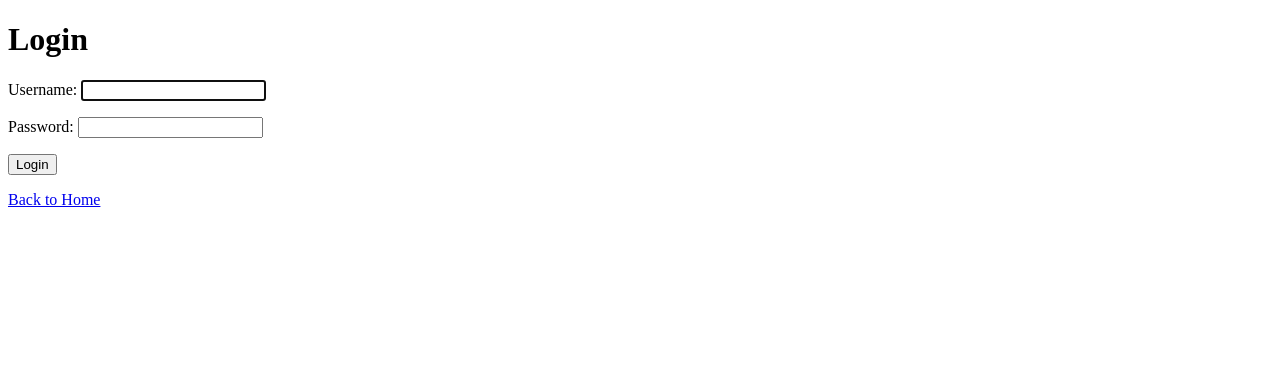
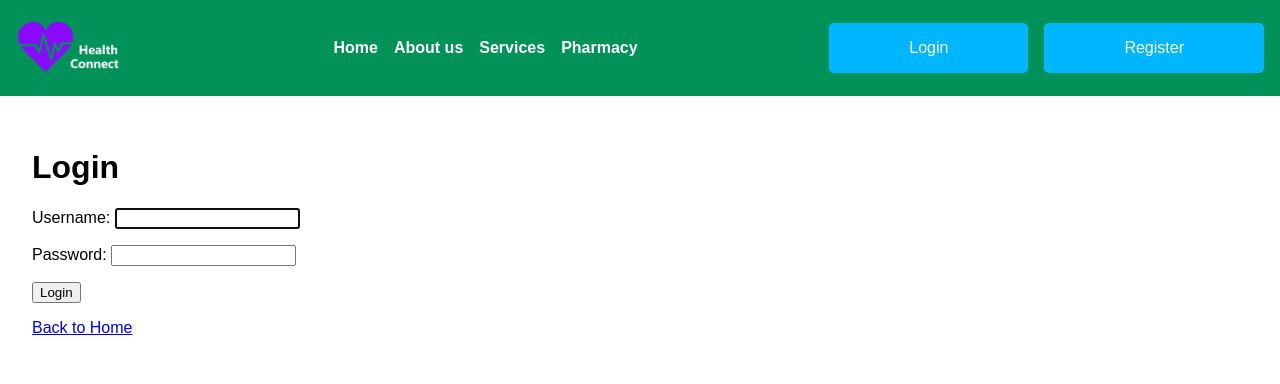
Before and after one commit to codylarge/cs350-summer2024-project-wildfire_warriors, a Django app: page /accounts/login/ in a window 1280 px wide. Shown: the top 384 px of the page. Run offline with Django 5.2, Linux system fonts and the light colour scheme.

Commit message:
Nav bar styles
Static file changes only

```diff
--- a/healthconnect/apps/accounts/templates/accounts/login.html
+++ b/healthconnect/apps/accounts/templates/accounts/login.html
@@ -1,9 +1,9 @@
-<!DOCTYPE html>
-<html>
-<head>
-    <title>Login</title>
-</head>
-<body>
+{% extends 'layout.html' %}
+{% block title %}
+    Login
+{% endblock %}
+
+{% block content %}
     <h1>Login</h1>
     <form method="post">
         {% csrf_token %}
@@ -11,5 +11,4 @@
         <button type="submit">Login</button>
     </form>
     <p><a href="{% url 'home' %}">Back to Home</a></p>
-</body>
-</html>
+{% endblock %}
--- a/healthconnect/static/css/styles.css
+++ b/healthconnect/static/css/styles.css
@@ -1,43 +1,89 @@
 /* styles.css */
 
-/* Basic styling for the body */
+/* General body styling */
 body {
-    font-family: Arial, sans-serif; /* Sets a clean, sans-serif font for the entire page */
-    margin: 0; /* Removes default margin around the body */
-    padding: 0; /* Removes default padding around the body */
+    font-family: Arial, sans-serif;
+    margin: 0;
+    padding: 0;
 }
 
-/* Styling for the header section */
-header {
-    background-color: #333; /* Dark background color for the header */
-    color: #fff; /* White text color for the header */
-    padding: 10px 0; /* Adds padding above and below the header content */
-    position: fixed; /* Keeps the header fixed at the top of the page */
-    width: 100%; /* Makes the header span the full width of the viewport */
-    top: 0; /* Positions the header at the top of the viewport */
-    left: 0; /* Aligns the header to the left edge */
-    z-index: 1000; /* Ensures the header stays above other elements */
+/* Navbar styling */
+.navbar {
+    background-color: #009259;
+    padding: 1em;
+    display: flex;
+    align-items: center;
+    justify-content: space-between;
 }
 
-/* Styling for the navigation bar */
-.navbar {
-    display: flex; /* Uses flexbox to layout items inside the navbar */
-    justify-content: space-between; /* Distributes space evenly between items */
-    align-items: center; /* Vertically aligns items in the center */
-    padding: 0 20px; /* Adds horizontal padding inside the navbar */
+/* Logo styling */
+.navbar .logo {
+    margin-right: 1em;
 }
 
-/* Styling for navigation links */
-.nav-link {
-    color: #fff; /* Sets the text color to white */
-    text-decoration: none; /* Removes the default underline from links */
-    padding: 10px 15px; /* Adds padding around the link text */
+/* Links container */
+.navbar .nav-links {
+    display: flex;
+    gap: 1em;
 }
 
-/* Styling for navigation links on hover */
-.nav-link:hover {
-    background-color: #555; /* Changes the background color on hover */
-    border-radius: 5px; /* Rounds the corners of the background */
+/* General nav link styling */
+.navbar .nav-link {
+    color: white;
+    text-decoration: none;
+    font-weight: bold;
 }
 
-/* Optional: Add styles for the slider if you have one */
+.navbar .nav-link:hover {
+    text-decoration: none; /* Remove underline on hover */
+}
+
+/* Login button styling */
+.navbar .login-link {
+    background-color: #00b6ff;
+    padding: 1em 5em;
+    border-radius: 5px;
+    color: white;
+    text-decoration: none;
+}
+
+.navbar .login-link:hover {
+    background-color: blue;
+    text-decoration: none; /* Remove underline on hover */
+}
+
+/* Login button styling */
+.navbar .register-link {
+    background-color: #00b6ff;
+    padding: 1em 5em;
+    border-radius: 5px;
+    color: white;
+    text-decoration: none;
+}
+
+.navbar .register-link:hover {
+    background-color: blue;
+    text-decoration: none; /* Remove underline on hover */
+}
+
+
+/* Main content styling */
+main {
+    padding: 2em;
+}
+
+@media (max-width: 1024px) {
+    .navbar .nav-links {
+        display: flex;
+        flex-direction: column;
+        gap: 1em;
+    }
+
+    .navbar .login-link {
+        padding: 1em 2em;
+    }
+
+    .navbar .register-link {
+        padding: 1em 2em;
+    }
+}
--- a/healthconnect/templates/layout.html
+++ b/healthconnect/templates/layout.html
@@ -1,17 +1,27 @@
-<!DOCTYPE = html>
+<!DOCTYPE html>
 {% load static %}
 <html lang="en">
 <head>
     <meta charset="UTF-8">
     <meta name="viewport" content="width=device-width, initial-scale=1.0">
     <title>{% block title %}Title{% endblock %}</title>
-    <link rel="stylesheet" href="{% static 'accounts/css/styles.css' %}">
+    <link rel="stylesheet" href="{% static 'css/styles.css' %}">
 </head>
 <body>
     <nav class="navbar">
-        <a href="{% url 'home' %}" class="nav-link">Home</a>
-        <a href="{% url 'about' %}" class="nav-link">About</a>
-        <a href="{% url 'login' %}" class="nav-link">Login</a>
+        <div class="logo">
+            <img src="{% static 'images/templogo.webp' %}" alt="Logo" height="60">
+        </div>
+        <div class="nav-links">
+            <a href="{% url 'home' %}" class="nav-link">Home</a>
+            <a href="{% url 'about' %}" class="nav-link">About us</a>
+            <a href="{% url 'about' %}" class="nav-link">Services</a>
+            <a href="{% url 'about' %}" class="nav-link">Pharmacy</a>
+        </div>
+        <div class="nav-links">
+            <a href="{% url 'login' %}" class="login-link">Login</a>
+            <a href="{% url 'register' %}" class="register-link">Register</a>
+        </div>
     </nav>
     <main>
         {% block content %}
@@ -19,3 +29,4 @@
         {% endblock %}
     </main>
 </body>
+</html>
```
Also changed, not shown: healthconnect/apps/accounts/forms.py (+20 -2 lines), healthconnect/healthconnect/settings.py (+13 -13 lines), healthconnect/db.sqlite3, healthconnect/static/css/home.css (added), healthconnect/static/images/templogo.webp (added), healthconnect/static/js/scripts.js (added).
